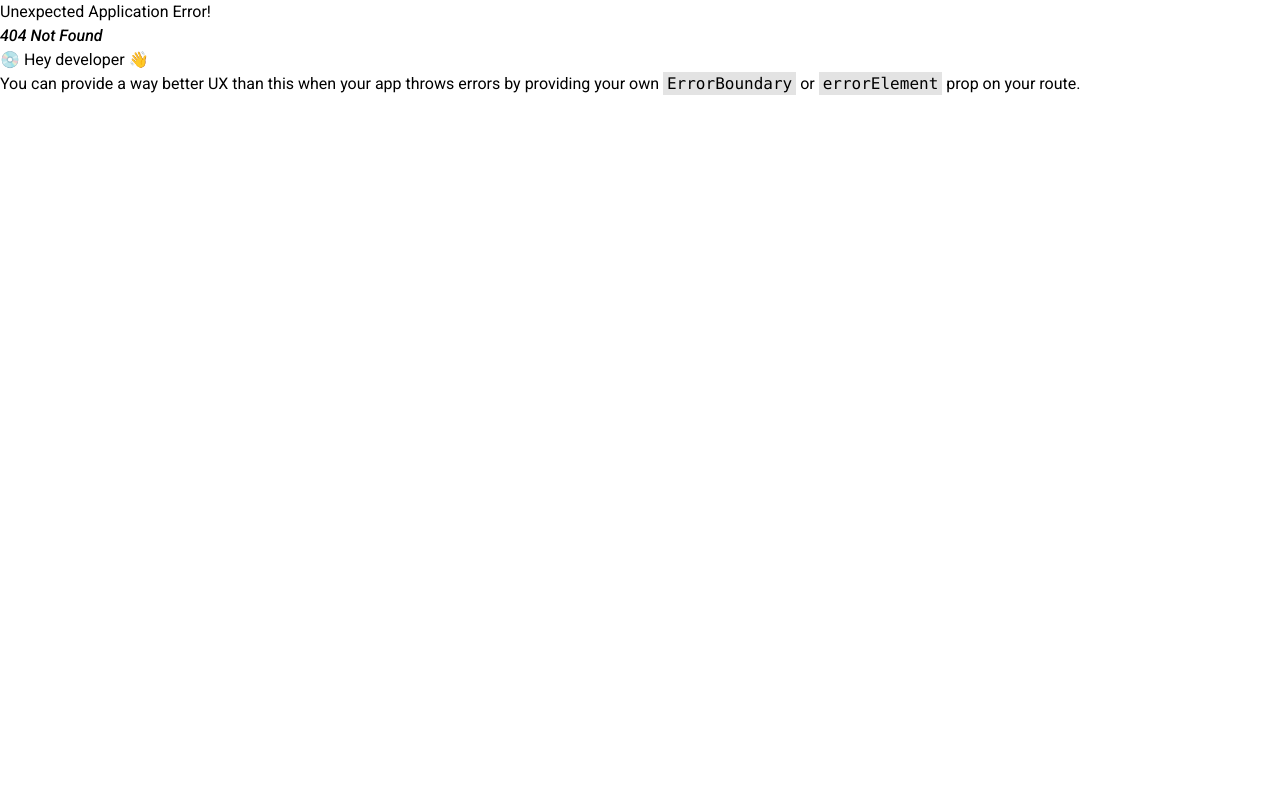
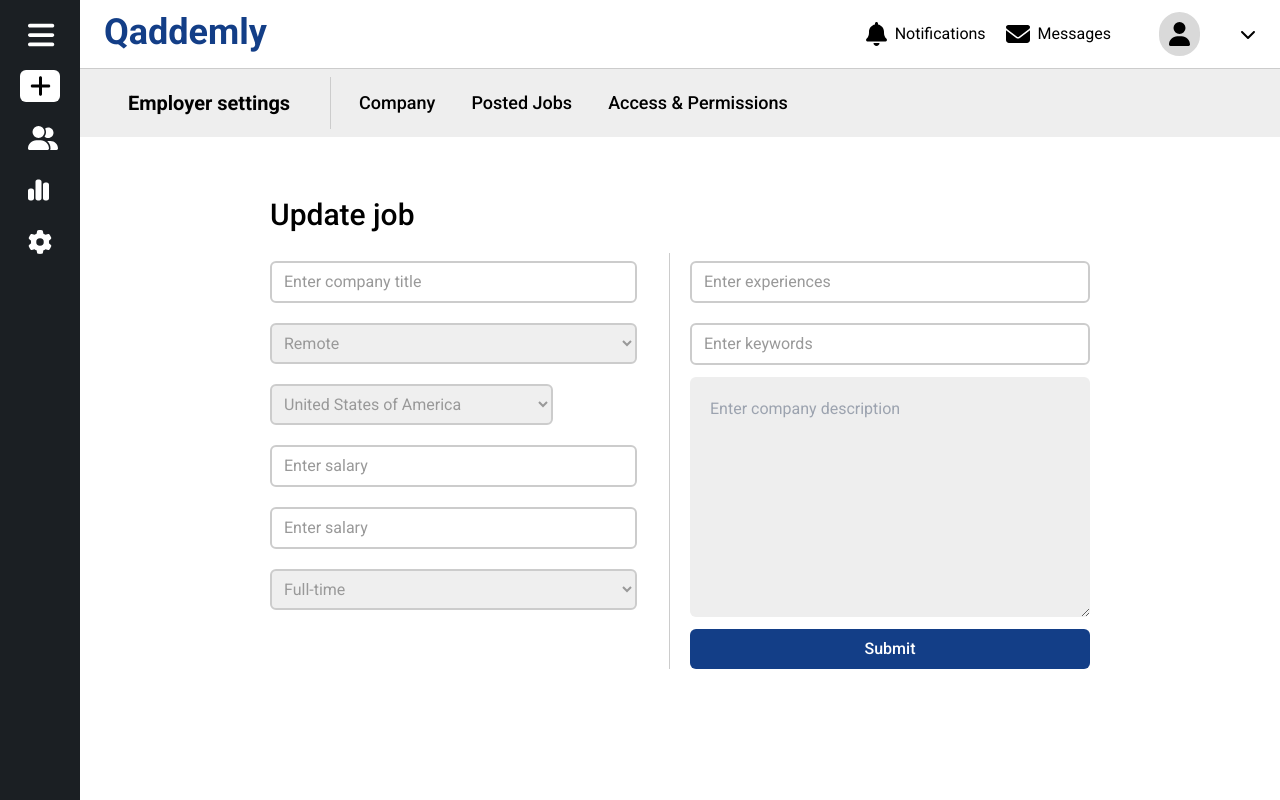
Before and after one commit to Qaddemly/frontend-client, a React (Vite) app: page /employerSettings/updateJob/1 in a window 1280 px wide. Before the commit this address had no page. Built offline with nearby package versions, Linux system fonts and the light colour scheme.

Commit message:
create update job page

```diff
--- a/src/components/business account/create business account/CreateBusinessAccountStep1.tsx
+++ b/src/components/business account/create business account/CreateBusinessAccountStep1.tsx
@@ -137,7 +137,7 @@ function CreateBusinessAccountStep1({
 
         <textarea
           {...register("description")}
-          className="min-h-28 rounded-md p-5 outline-none"
+          className="min-h-[20rem] rounded-md bg-[#eee] p-5 outline-none"
           placeholder="Enter company description"
         />
       </div>
--- a/src/components/business account/create business account/CreateBusinessAccountStep2.tsx
+++ b/src/components/business account/create business account/CreateBusinessAccountStep2.tsx
@@ -21,7 +21,7 @@ function CreateBusinessAccountStep2({
   } = useFormContext();
   return (
     <div className="mt-10 flex flex-col gap-5">
-      <div className="flex gap-10">
+      <div className="flex gap-5">
         <InputField
           errors={!updateAccount ? errors : {}}
           label="CEO"
@@ -41,6 +41,37 @@ function CreateBusinessAccountStep2({
             }}
           />
         </InputField>
+        <InputField id="phone" label="Phone number">
+          <Input
+            name={"phone"}
+            props={{
+              placeholder: "123-456-789",
+              id: "phone",
+              type: "number",
+            }}
+          />
+        </InputField>
+      </div>
+
+      {/* phone number will be array  */}
+      <div className="flex items-end justify-between">
+        {/* handle with backend */}
+        {/* <Select
+          register={register}
+          name="phone"
+          label="Phone number"
+          id="phone"
+        >
+          {prefixValues.map((value) => (
+            <option
+              key={value}
+              value={Prefixes[value as keyof typeof Prefixes]}
+            >
+              {value} +({Prefixes[value as keyof typeof Prefixes]})
+            </option>
+          ))}
+        </Select> */}
+
         <InputField
           errors={!updateAccount ? errors : {}}
           label="Founder"
@@ -60,38 +91,6 @@ function CreateBusinessAccountStep2({
             }}
           />
         </InputField>
-      </div>
-
-      {/* phone number will be array  */}
-      <div className="flex items-end gap-2">
-        {/* handle with backend */}
-        {/* <Select
-          register={register}
-          name="phone"
-          label="Phone number"
-          id="phone"
-        >
-          {prefixValues.map((value) => (
-            <option
-              key={value}
-              value={Prefixes[value as keyof typeof Prefixes]}
-            >
-              {value} +({Prefixes[value as keyof typeof Prefixes]})
-            </option>
-          ))}
-        </Select> */}
-
-        <InputField id="phone" label="Phone number">
-          <Input
-            name={"phone"}
-            props={{
-              placeholder: "123-456-789",
-              id: "phone",
-              type: "number",
-            }}
-          />
-        </InputField>
-      </div>
 
         <div className="flex flex-col gap-2 text-left">
           <label htmlFor="dateOfBirth" className="font-medium">
@@ -110,6 +109,7 @@ function CreateBusinessAccountStep2({
                 : {}
             }
           />
+        </div>
       </div>
 
       <InputField
--- a/src/components/business account/employer settings/CompanyAccount.tsx
+++ b/src/components/business account/employer settings/CompanyAccount.tsx
@@ -23,7 +23,7 @@ function CompanyAccount() {
 
   if (showUpdateAccount) return <UpdateCompanyAccount />;
   return (
-    <div>
+    <div className="w-[50rem]">
       {isLoading && <Loader />}
       <div className="font-medium">
         <p className="text-3xl">About company</p>
--- a/src/components/business account/employer settings/EmployerSettings.tsx
+++ b/src/components/business account/employer settings/EmployerSettings.tsx
@@ -18,6 +18,14 @@ function EmployerSettings() {
             Company
           </NavLink>
           <NavLink
+            to="/employerSettings/companyJobs"
+            className={({ isActive }) =>
+              `px-2 py-1 ${isActive ? "rounded-md bg-main text-white" : ""}`
+            }
+          >
+            Posted Jobs
+          </NavLink>
+          <NavLink
             to="/employerSettings/accessAndPermissions"
             className={({ isActive }) =>
               `px-2 py-1 ${isActive ? "rounded-md bg-main text-white" : ""}`
@@ -27,7 +35,7 @@ function EmployerSettings() {
           </NavLink>
         </div>
       </div>
-      <div className="m-5">
+      <div className="m-5 flex items-center justify-center py-10">
         <Outlet />
       </div>
     </BusinessLayout>
--- a/src/components/business account/employer settings/UpdateCompanyAccount.tsx
+++ b/src/components/business account/employer settings/UpdateCompanyAccount.tsx
@@ -11,7 +11,7 @@ import Loader from "../../common/Loader";
 import { IError } from "../../../interfaces/Common.interface";
 
 function UpdateCompanyAccount() {
-  const { id } = useParams();
+  const { companyId } = useParams();
   const [updateBusinessAccount, { isLoading }] =
     useUpdateBusinessAccountMutation();
   const methods = useForm<IBusinessAccount>(formSettings);
@@ -39,7 +39,7 @@ function UpdateCompanyAccount() {
     const formData = createFormData(filteredData);
     try {
       const res = await updateBusinessAccount({
-        id: Number(id),
+        id: Number(companyId),
         data: formData,
       }).unwrap();
       toast.success(res.message);
@@ -52,12 +52,14 @@ function UpdateCompanyAccount() {
 
   return (
     <FormProvider {...methods}>
+      <div>
         {isLoading && <Loader />}
         <p className="text-3xl font-medium">Update company</p>
         <form onSubmit={methods.handleSubmit(onSubmit)} className="flex gap-5">
           <CreateBusinessAccountStep1 updateAccount={true} />
           <CreateBusinessAccountStep2 updateAccount={true} />
         </form>
+      </div>
     </FormProvider>
   );
 }
--- a/src/components/common/DatePicker.tsx
+++ b/src/components/common/DatePicker.tsx
@@ -35,7 +35,7 @@ function DatePicker<T extends FieldValues>({
         {...(register && name ? register(name, options) : {})}
         onChange={onChange}
         type="date"
-        className="block rounded-md border-2 border-gray-100 p-2.5 ps-10 text-sm"
+        className="block w-[13rem] rounded-md border-2 border-gray-100 p-2.5 ps-10 text-sm"
       />
     </div>
   );
--- /dev/null
+++ b/src/components/job/update job/UpdateJob.tsx
@@ -0,0 +1,174 @@
+import { SubmitHandler, useForm } from "react-hook-form";
+import {
+  Country,
+  EmploymentType,
+  formSettings,
+  LocationType,
+} from "../../auth";
+import Input from "../../common/Input";
+import InputField from "../../common/InputField";
+import Select from "../../common/Select";
+import Button from "../../common/Button";
+
+interface IUpdateJob {
+  title: string;
+  locationType: LocationType;
+  salary: number;
+  employmentType: EmploymentType;
+  location: Country;
+  description: string;
+  keywords: string[];
+  skills: string[];
+  business_id: number;
+  experience: string;
+}
+
+function UpdateJob() {
+  const locationValues = Object.values(Country);
+  const locationTypeValues = Object.values(LocationType);
+  const employmentTypeValues = Object.values(EmploymentType);
+  //   const { jobId } = useParams();
+  const {
+    register,
+    handleSubmit,
+    formState: { errors },
+  } = useForm<IUpdateJob>(formSettings);
+
+  const onSubmit: SubmitHandler<IUpdateJob> = (data) => {
+    console.log(data);
+  };
+
+  return (
+    <div>
+      <p className="text-3xl font-medium">Update job</p>
+      <form onSubmit={handleSubmit(onSubmit)} className="mt-5 flex gap-5">
+        {/* left side */}
+        <div className="flex w-[25rem] flex-col gap-3 border-r border-r-gray-100 pr-8">
+          <InputField errors={errors} id="title">
+            <Input
+              register={register}
+              name="title"
+              options={{ required: "this field is required" }}
+              props={{
+                type: "text",
+                id: "title",
+                placeholder: "Enter company title",
+              }}
+            />
+          </InputField>
+
+          <Select register={register} name="locationType" id="locationType">
+            {locationTypeValues.map((value) => (
+              <option value={value} key={value}>
+                {value}
+              </option>
+            ))}
+          </Select>
+
+          {/* Location must be country and city in backend */}
+          <div className="flex gap-5">
+            <Select
+              register={register}
+              name="location"
+              id="location"
+              errors={errors}
+            >
+              {locationValues.map((value) => (
+                <option value={value} key={value}>
+                  {value}
+                </option>
+              ))}
+            </Select>
+            {/* <InputField ="City" id="address.city" >
+              <Input
+                register={register}
+                options={
+                  { required: "this field is required" }
+                }
+                name="address.city"
+                props={{
+                  type: "text",
+                  id: "address.city",
+                  placeholder: "City",
+                }}
+              />
+            </InputField> */}
+          </div>
+
+          <InputField errors={errors} id="skills">
+            <Input
+              register={register}
+              name="skills"
+              options={{ required: "this field is required" }}
+              props={{
+                type: "string",
+                id: "skills",
+                placeholder: "Enter salary",
+              }}
+            />
+          </InputField>
+
+          <InputField errors={errors} id="salary">
+            <Input
+              register={register}
+              name="salary"
+              options={{ required: "this field is required" }}
+              props={{
+                type: "number",
+                id: "salary",
+                placeholder: "Enter salary",
+              }}
+            />
+          </InputField>
+
+          <Select register={register} name="employmentType" id="employmentType">
+            {employmentTypeValues.map((value) => (
+              <option value={value} key={value}>
+                {value}
+              </option>
+            ))}
+          </Select>
+        </div>
+
+        {/* right side */}
+        <div className="flex w-[25rem] flex-col gap-3">
+          <InputField errors={errors} id="experience">
+            <Input
+              register={register}
+              name="experience"
+              options={{ required: "this field is required" }}
+              props={{
+                type: "number",
+                id: "experience",
+                placeholder: "Enter experiences",
+              }}
+            />
+          </InputField>
+          <InputField errors={errors} id="keywords">
+            <Input
+              register={register}
+              name="keywords"
+              options={{ required: "this field is required" }}
+              props={{
+                type: "number",
+                id: "keywords",
+                placeholder: "Enter keywords",
+              }}
+            />
+          </InputField>
+
+          <div className="flex flex-col gap-2">
+            <textarea
+              {...register("description")}
+              className="min-h-[15rem] rounded-md bg-[#eee] p-5 outline-none"
+              placeholder="Enter company description"
+            />
+          </div>
+          <Button className="px-3">Submit</Button>
+        </div>
+      </form>
+    </div>
+  );
+}
+
+export default UpdateJob;
--- a/src/routes/AppRouter.tsx
+++ b/src/routes/AppRouter.tsx
@@ -26,6 +26,7 @@ import FindJob from "../pages/FindJob";
 import PostJob1 from "../components/job/post Job/PostJob";
 import PostJob2 from "../components/job/post Job/PostJob2";
 import CompanyJobs from "../components/job/CompanyJobs";
+import UpdateJob from "../components/job/update job/UpdateJob";
 
 const router = createBrowserRouter([
   {
@@ -81,6 +82,7 @@ const router = createBrowserRouter([
       { path: "companyAccount/:companyId", element: <CompanyAccount /> },
       { path: "accessAndPermissions", element: <AccessAndPermissions /> },
       { path: "companyJobs", element: <CompanyJobs /> },
+      { path: "updateJob/:jobId", element: <UpdateJob /> },
     ],
   },
 ]);
```
Lines whose indentation alone changed are shown as unchanged.
